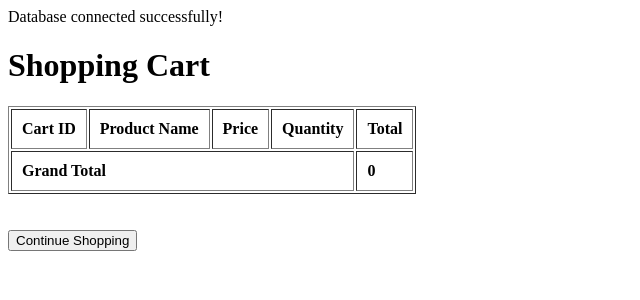
After one commit to georgeimmaculate050-eng/E-commerce-project, a PHP site: page /cart.php in a window 1280 px wide. The commit adds this page. Shown: the top 300 px of the page, without its empty margins (0-640 px from the left). Run offline with PHP 8.4, Linux system fonts and the light colour scheme; data comes from the database, SQL or seed files in the repository; data that the repository does not hold is empty.

Commit message:
Added shopping cart module

```diff
--- /dev/null
+++ b/cart.php
@@ -0,0 +1,64 @@
+<?php
+include 'db_connect.php';
+
+$sql = "SELECT c.cart_id, p.product_name, p.price, c.quantity
+        FROM cart c
+        JOIN products p ON c.product_id = p.product_id";
+
+$result = mysqli_query($conn, $sql);
+?>
+
+<!DOCTYPE html>
+<html>
+<head>
+    <title>Shopping Cart</title>
+</head>
+<body>
+
+<h1>Shopping Cart</h1>
+
+<table border="1" cellpadding="10">
+<tr>
+    <th>Cart ID</th>
+    <th>Product Name</th>
+    <th>Price</th>
+    <th>Quantity</th>
+    <th>Total</th>
+</tr>
+
+<?php
+$grand_total = 0;
+
+while($row = mysqli_fetch_assoc($result))
+{
+    $total = $row['price'] * $row['quantity'];
+    $grand_total += $total;
+?>
+
+<tr>
+    <td><?php echo $row['cart_id']; ?></td>
+    <td><?php echo $row['product_name']; ?></td>
+    <td><?php echo $row['price']; ?></td>
+    <td><?php echo $row['quantity']; ?></td>
+    <td><?php echo $total; ?></td>
+</tr>
+
+<?php
+}
+?>
+
+<tr>
+    <td colspan="4"><strong>Grand Total</strong></td>
+    <td><strong><?php echo $grand_total; ?></strong></td>
+</tr>
+
+</table>
+
+<br><br>
+
+<a href="view_products.php">
+    <button>Continue Shopping</button>
+</a>
+
+</body>
+</html>
--- a/view_products.php
+++ b/view_products.php
@@ -40,8 +40,10 @@ while($row = mysqli_fetch_assoc($result))
 <td>
     <td>
     <a href="update_product.php?id=<?php echo $row['product_id']; ?>">Update</a>
-    |
-    <a href="delete_product.php?id=<?php echo $row['product_id']; ?>">Delete</a>
+|
+<a href="delete_product.php?id=<?php echo $row['product_id']; ?>">Delete</a>
+|
+<a href="add_to_cart.php?id=<?php echo $row['product_id']; ?>">Add to Cart</a>
 </td>
 </tr>
 <?php
```
Also changed, not shown: add_to_cart.php (added, +27 -0 lines).
